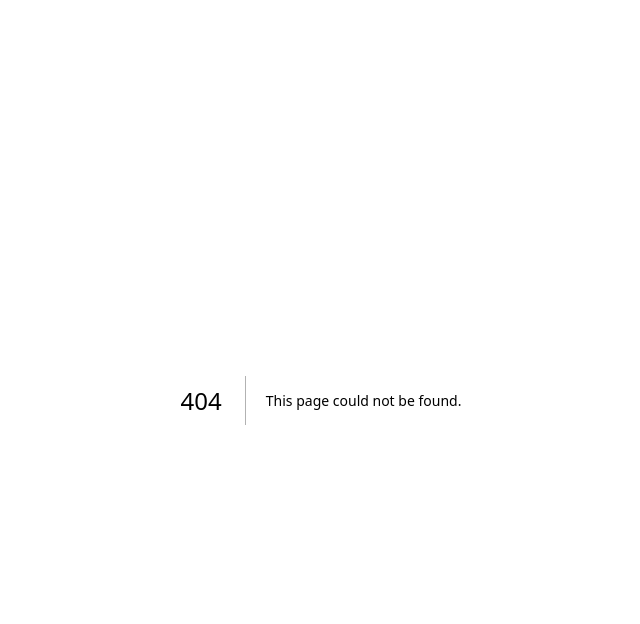
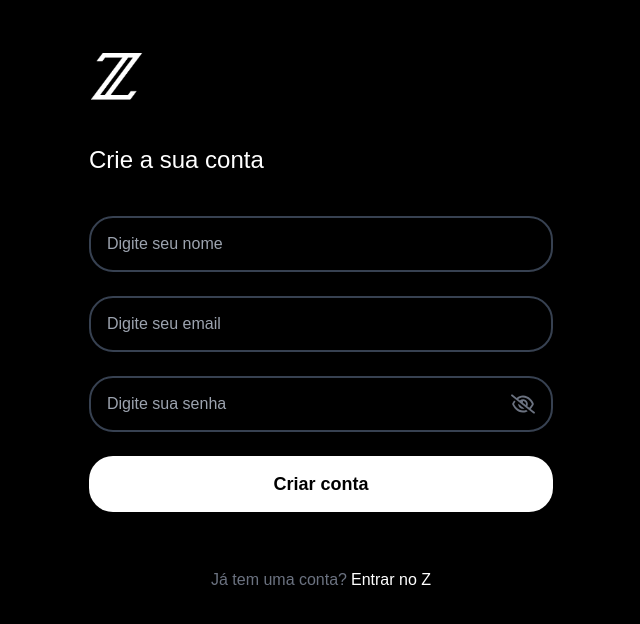
Before and after one commit to kelvincharlesdev/twitter-clone, a Next.js app: page /signup in a window 1280 px wide. Before the commit this address had no page. Shown: the top 624 px of the page, without its empty margins (319-959 px from the left). Built offline with nearby package versions, Linux system fonts and the light colour scheme.

Commit message:
feat: Add page signin and signup

```diff
--- /dev/null
+++ b/src/app/(auth)/signin/page.tsx
@@ -0,0 +1,19 @@
+import { SigninForm } from "@/components/auth/signin-form";
+import { Logo } from "@/components/ui/logo";
+import Link from "next/link";
+
+export default function Signin() {
+    return(
+        <div className="max-w-lg mx-auto mt-12 px-6">
+            <Logo size={56}/>
+            <h1 className="mt-10 text-2xl">Entre na sua conta</h1>
+            <div className="mt-10 mb-14 flex flex-col gap-6">
+                <SigninForm/>
+            </div>
+            <div className="flex flex-col justify-center items-center gap-1 md:flex-row">
+                <div className="text-gray-500">Ainda não tem uma conta?</div>
+                <Link href='/signup' className="hover:underline ">Cadastre-se</Link>
+            </div>
+        </div>
+    )
+}
--- /dev/null
+++ b/src/app/(auth)/signup/page.tsx
@@ -0,0 +1,20 @@
+
+import { SignupForm } from "@/components/auth/signup-form";
+import { Logo } from "@/components/ui/logo";
+import Link from "next/link";
+
+export default function Signup() {
+    return(
+        <div className="max-w-lg mx-auto mt-12 px-6">
+            <Logo size={56}/>
+            <h1 className="mt-10 text-2xl">Crie a sua conta</h1>
+            <div className="mt-10 mb-14 flex flex-col gap-6">
+                <SignupForm/>
+            </div>
+            <div className="flex flex-col justify-center items-center gap-1 md:flex-row">
+                <div className="text-gray-500">Já tem uma conta?</div>
+                <Link href='/signin' className="hover:underline ">Entrar no Z</Link>
+            </div>
+        </div>
+    )
+}
```
